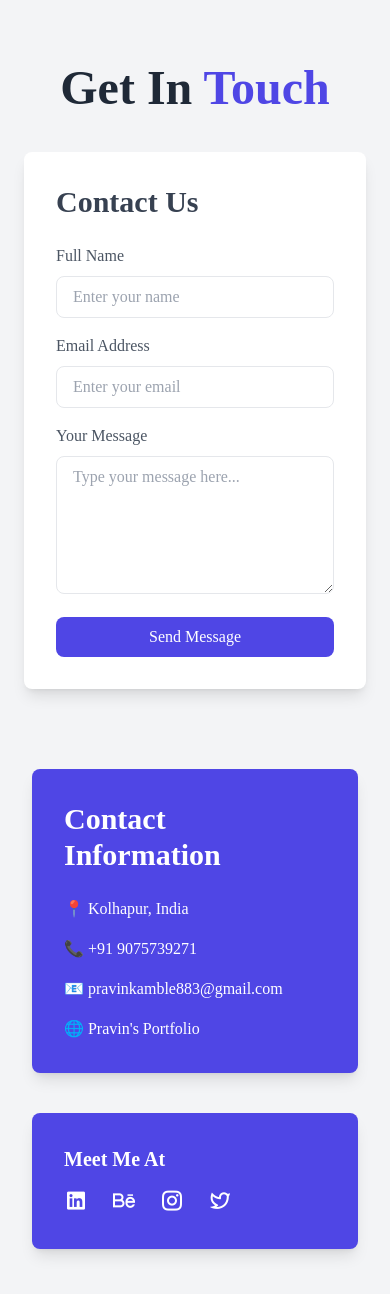
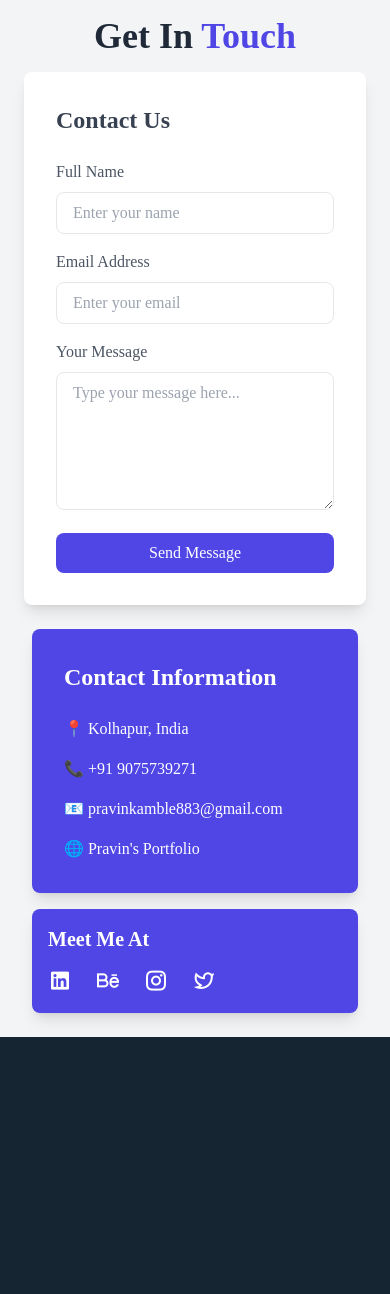
Before and after one commit to Omkarkumbhar47/3d_pravin_portfolio, a React (Vite) app: page /contact in a window 390 px wide. Shown: the top 1294 px of the page. After the commit the page ends 1037 px from the top, so only its background shows below. Built offline with nearby package versions, Linux system fonts and the light colour scheme.

Commit message:
compled responsiveness

```diff
--- a/src/pages/ContactUs.jsx
+++ b/src/pages/ContactUs.jsx
@@ -50,7 +50,7 @@ const ContactUs = () => {
   }, [submitted, navigate]);
 
   return (
-    <section className="py-16 bg-gray-100 h-fit w-full">
+    <section className="py-4 md:py-16 bg-gray-100 h-fit md:h-screen w-full">
       {submitted ? (
         <motion.div
           initial={{ opacity: 0, scale: 0.9 }}
@@ -114,12 +114,12 @@ const ContactUs = () => {
           transition={{ duration: 0.5 }}
           className="max-w-7xl mx-auto px-6"
         >
-          <h2 className="text-5xl font-bold text-center text-gray-800 mb-10">
+          <h2 className="   text-4xl lg:text-5xl font-bold text-center text-gray-800 mb-4 ">
             Get In <span className="text-indigo-600">Touch</span>
           </h2>
-          <div className="grid grid-cols-1 md:grid-cols-2 gap-8">
+          <div className="grid grid-cols-1 md:grid-cols-2 gap-4 md:gap-8">
             <div className="bg-white shadow-lg rounded-lg p-8">
-              <h3 className="text-3xl font-semibold text-gray-700 mb-6">
+              <h3 className="text-2xl md:text-3xl font-semibold text-gray-700 mb-6">
                 Contact Us
               </h3>
               <form onSubmit={handleFormSubmit}>
@@ -190,8 +190,8 @@ const ContactUs = () => {
             </div>
 
             <div className="h-full w-full p-2">
-              <div className="p-8 mt-10 bg-indigo-600 text-white rounded-lg shadow-lg">
-                <h3 className="text-3xl font-semibold mb-6">
+              <div className="p-8 md:mt-10 bg-indigo-600 text-white rounded-lg shadow-lg">
+                <h3 className="text-2xl md:text-3xl font-semibold mb-6">
                   Contact Information
                 </h3>
                 <ul className="space-y-4">
@@ -221,7 +221,7 @@ const ContactUs = () => {
                   </li>
                 </ul>
               </div>
-              <div className="p-8 mt-10 bg-indigo-600 text-white rounded-lg shadow-lg">
+              <div className="p-4 md:p-8 mt-4 md:mt-10 bg-indigo-600 text-white rounded-lg shadow-lg">
                 <h4 className="text-xl font-semibold mb-3">Meet Me At</h4>
 
                 <div className="flex md:space-x-4 space-x-0">
```
Lines whose indentation alone changed are shown as unchanged.
